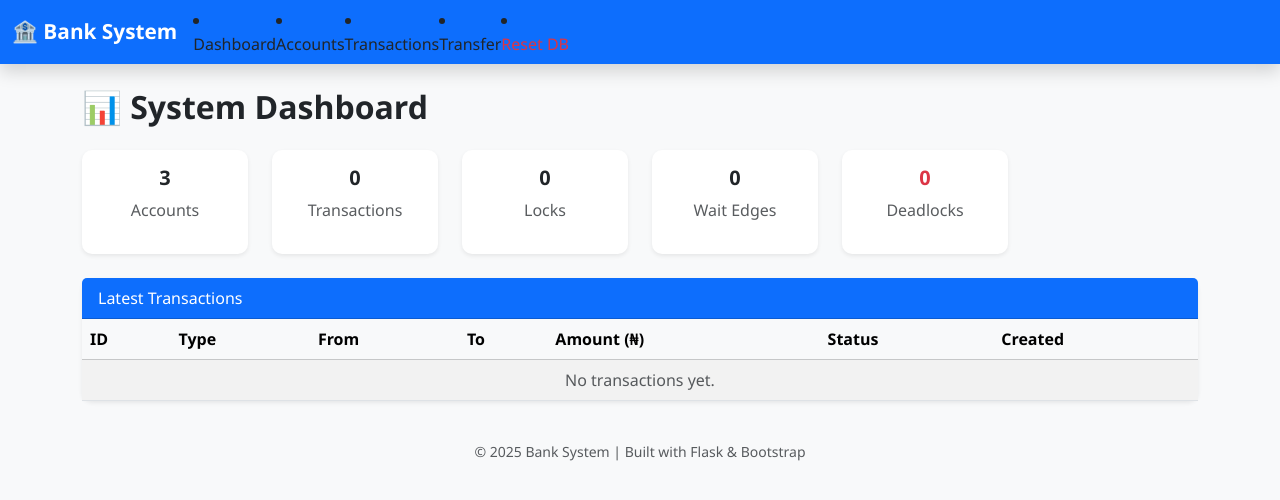
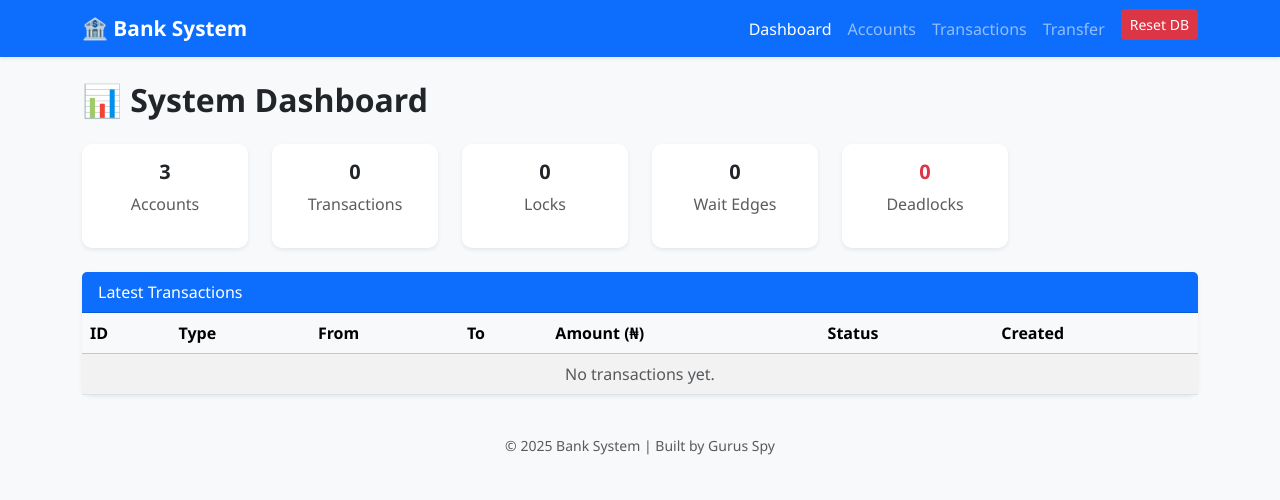
Before and after one commit to bashirubash/iddps, a Flask app: page / in a window 1280 px wide. Shown: the top 500 px of the page. Run offline with Flask 3, Linux system fonts and the light colour scheme; data comes from the database, SQL or seed files in the repository; data that the repository does not hold is empty.

Commit message:
Update base.html

```diff
--- a/templates/base.html
+++ b/templates/base.html
@@ -11,18 +11,31 @@
 <body class="bg-light">
 
   <!-- Navbar -->
-  <nav class="navbar navbar-expand-lg navbar-dark bg-primary shadow">
-    <div class="container-fluid">
+  <nav class="navbar navbar-expand-lg navbar-dark bg-primary shadow-sm">
+    <div class="container">
       <a class="navbar-brand fw-bold" href="/">🏦 Bank System</a>
       <button class="navbar-toggler" type="button" data-bs-toggle="collapse" data-bs-target="#navbarNav">
         <span class="navbar-toggler-icon"></span>
       </button>
+
       <div class="collapse navbar-collapse" id="navbarNav">
-<li class="nav-item"><a class="nav-link" href="/">Dashboard</a></li>
-<li class="nav-item"><a class="nav-link" href="/accounts">Accounts</a></li>
-<li class="nav-item"><a class="nav-link" href="/transactions">Transactions</a></li>
-<li class="nav-item"><a class="nav-link" href="/transfer">Transfer</a></li>
-<li class="nav-item"><a class="nav-link text-danger" href="/api/reset">Reset DB</a></li>
+        <ul class="navbar-nav ms-auto">
+          <li class="nav-item">
+            <a class="nav-link {% if request.path == '/' %}active{% endif %}" href="/">Dashboard</a>
+          </li>
+          <li class="nav-item">
+            <a class="nav-link {% if '/accounts' in request.path %}active{% endif %}" href="/accounts">Accounts</a>
+          </li>
+          <li class="nav-item">
+            <a class="nav-link {% if '/transactions' in request.path %}active{% endif %}" href="/transactions">Transactions</a>
+          </li>
+          <li class="nav-item">
+            <a class="nav-link {% if '/transfer' in request.path %}active{% endif %}" href="/transfer">Transfer</a>
+          </li>
+          <li class="nav-item">
+            <a class="btn btn-sm btn-danger ms-lg-2" href="/api/reset">Reset DB</a>
+          </li>
+        </ul>
       </div>
     </div>
   </nav>
@@ -33,7 +46,7 @@
   </main>
 
   <footer class="text-center py-3 text-muted small">
-    © {{ 2025 }} Bank System | Built with Flask & Bootstrap
+    © {{ 2025 }} Bank System | Built by Gurus Spy
   </footer>
 
   <script src="https://cdn.jsdelivr.net/npm/bootstrap@5.3.3/dist/js/bootstrap.bundle.min.js"></script>
```
